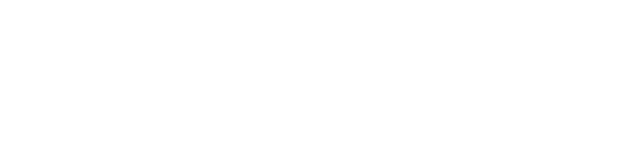
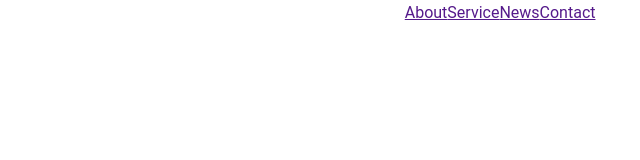
Before and after one commit to taisei-code/pengin-first-practice, a plain HTML site: page index.html in a window 1280 px wide. Shown: the whole page, without its empty margins (640-1280 px from the left). Drawn offline with Linux system fonts and the light colour scheme.

Commit message:
UI調整

```diff
--- a/index.html
+++ b/index.html
@@ -9,6 +9,20 @@
   <link rel="stylesheet" href="./css/style.css">
 </head>
 <body>
+  <div class="header">
+    <div class="header-inner">
+      <h1 class="header-title">クリ★スタ</h1>
+      <nav>
+        <ul class="header-list">
+          <li><a href="">About</a></li>
+          <li><a href="">Service</a></li>
+          <li><a href="">News</a></li>
+          <li><a href="">Contact</a></li>
+        </ul>
+      </nav>
+    </div>
+  </div>
+
 
 </body>
 </html>
--- a/sass/style.scss
+++ b/sass/style.scss
@@ -1,3 +1,20 @@
 body {
     font-family: 'Roboto', sans-serif, 'Noto Sans JP', sans-serif;
 }
+.header {
+  color: #fff;
+}
+.header-inner {
+  display: flex;
+  align-items: center;
+  justify-content: space-between;
+  max-width: 1191px;
+  width: 100%;
+  margin: 0 auto;
+}
+.header-title {
+  font-size: 26px;
+}
+.header-list {
+  display: flex;
+}
```
Also changed, not shown: css/style.css.
